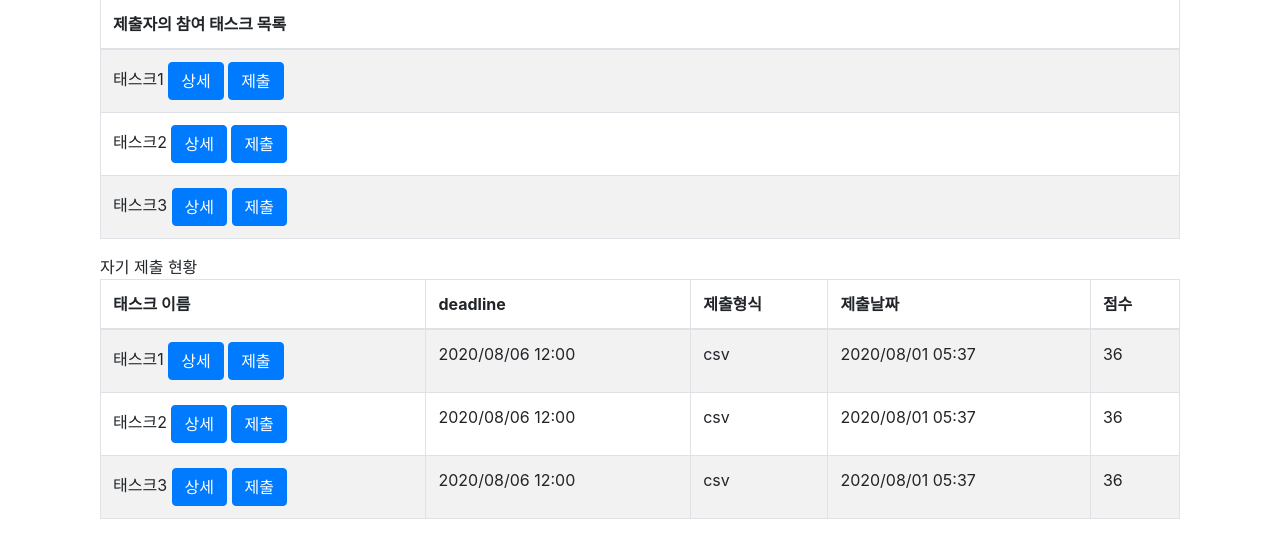
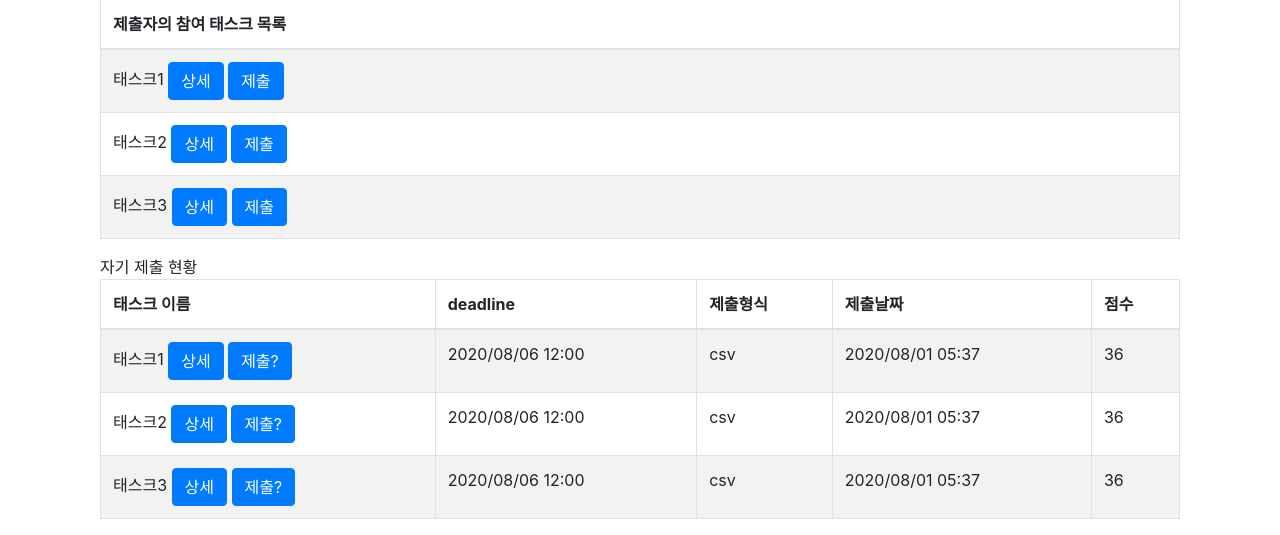
Before and after one commit to hllee1021/earglass, a Flask app: page /submitter/ in a window 1280 px wide. Shown: the part 337-872 px from the top of the page. Run offline with Flask 2, Linux system fonts and the light colour scheme; data that the repository does not hold is empty; parts of the project's set-up code (start-up, migrations or seed data) failed here and were passed over.

Commit message:
[refactor] update submitter templates and views

```diff
--- a/app.py
+++ b/app.py
@@ -23,15 +23,15 @@ def index():
     user = users_db.get_user_by_id(user_id)
     if user:
         # admin:
-        if user["Role"] == "관리자":
+        if user["FK_UserTypeName"] == "관리자":
             pass
 
         # submitter:
-        if user["Role"] == "제출자":
+        if user["FK_UserTypeName"] == "제출자":
             return redirect("/submitter")
 
         # estimator:
-        if user["Role"] == "평가자":
+        if user["FK_UserTypeName"] == "평가자":
             pass
     else:
         return render_template("index.html")
--- a/controllers/submitter.py
+++ b/controllers/submitter.py
@@ -17,8 +17,15 @@ def agreement():
 @controller.route("/agree", methods=["POST"])
 def submitter_home():
     agree = request.form.get("agree")
-    # agreement processing code
-    return redirect("submitter/agreement.html")
+    print(agree)
+    if agree == "agree":
+        # agreement processing code
+        flash("테스크 참여 신청되었습니다.")
+        return redirect("/")
+    else:
+        flash("개인정보 활용에 동의하셔야 테스크에 참여가 가능합니다.")
+        return redirect("/")
+
 
 
 @controller.route("/submit_page", methods=["GET"])
@@ -29,4 +36,5 @@ def submit_page():
 @controller.route("/submit_task", methods=["POST"])
 def submit_task():
     # new task processing code
-    return redirect("submitter/submitter_home")
+    flash("제출되었습니다.")
+    return redirect("/")
--- a/services/users.py
+++ b/services/users.py
@@ -6,14 +6,16 @@ cursor = connect.cursor()
 
 def get_user_by_id(id):
     # user 정보 받아오기
-    cursor.execute("SELECT Id, Password, Name, Gender, Address, Birth, PhoneNumber, FK_TypeName AS Role, UserScore FROM USER WHERE Id=%s", (id,))
+    cursor.execute("SELECT * FROM USER WHERE Id=%s", (id,))
     user = cursor.fetchone()
+    print(user)
     return user
 
 
 def verify_user(id, password):
     # 유저 로그인 확인
     user = get_user_by_id(id)
+    print(user)
     if not user:
         return False
     elif user["Password"] != password:
--- a/templates/auth/my.html
+++ b/templates/auth/my.html
@@ -15,13 +15,13 @@
         <p>address: {{ user['Address'] }}</p>
     </li>
     <li>
-        <p>birth: {{ user['Birth'] }}</p>
+        <p>birth: {{ user['BirthDate'] }}</p>
     </li>
     <li>
-        <p>phonenumber: {{ user['PhoneNumber'] }}</p>
+        <p>phonenumber: {{ user['PhoneNum'] }}</p>
     </li>
     <li>
-        <p>usertype: {{ user['Role'] }}</p>
+        <p>usertype: {{ user['FK_UserTypeName'] }}</p>
     </li>
     <a href="/users/my/edit">수정</a>
     <a href="">탈퇴</a>
--- a/templates/submitter/agreement.html
+++ b/templates/submitter/agreement.html
@@ -2,7 +2,7 @@
 {% block body %}
 </br>
 </br>
-<form method="POST" action="/users/agree">
+<form method="POST" action="/submitter/agree">
     <div class="container">
         <div class="card">
             <h5 class="card-header" style="background-color: white;"><b>참여신청</b></h5>
--- a/templates/submitter/submit_page.html
+++ b/templates/submitter/submit_page.html
@@ -1,5 +1,5 @@
 {% extends "./partials/layout.html" %} {% block body %}
-<form action="/users/submit_task" method="POST">
+<form action="/submitter/submit_task" method="POST">
     <div class="form-group">
         <h3>태스크 이름</h3>
         <input class="form-control" id="exampleInputEmail1" aria-describedby="emailHelp" value="<task name>" disabled>
--- a/templates/submitter/submitter_home.html
+++ b/templates/submitter/submitter_home.html
@@ -17,22 +17,22 @@
         <tbody>
             <tr>
                 <td>태스크1
-                    <a type="button" class="btn btn-primary" href='/users/task_detail'>상세</a>
-                    <a type="button" class="btn btn-primary" href='/users/agreement'>참여신청</a>
+                    <a type="button" class="btn btn-primary" href='/task/detail'>상세</a>
+                    <a type="button" class="btn btn-primary" href='/submitter/agreement'>참여신청</a>
                 </td>
 
             </tr>
             <tr>
                 <td>태스크2
-                    <a type="button" class="btn btn-primary" href='/users/task_detail'>상세</a>
-                    <a type="button" class="btn btn-primary" href='/users/agreement'>참여신청</a>
+                    <a type="button" class="btn btn-primary" href='/task/detail'>상세</a>
+                    <a type="button" class="btn btn-primary" href='/submitter/agreement'>참여신청</a>
                 </td>
 
             </tr>
             <tr>
                 <td>태스크3
-                    <a type="button" class="btn btn-primary" href='/users/task_detail'>상세</a>
-                    <a type="button" class="btn btn-primary" href='/users/agreement'>참여신청</a>
+                    <a type="button" class="btn btn-primary" href='/task/detail'>상세</a>
+                    <a type="button" class="btn btn-primary" href='/submitter/agreement'>참여신청</a>
                 </td>
             </tr>
         </tbody>
@@ -49,22 +49,22 @@
         <tbody>
             <tr>
                 <td>태스크1
-                    <a type="button" class="btn btn-primary" href='/users/task_detail'>상세</a>
-                    <a type="button" class="btn btn-primary" href='/users/submit_page'>제출</a>
+                    <a type="button" class="btn btn-primary" href='/task/detail'>상세</a>
+                    <a type="button" class="btn btn-primary" href='/submitter/submit_page'>제출</a>
                 </td>
 
             </tr>
             <tr>
                 <td>태스크2
-                    <a type="button" class="btn btn-primary" href='/users/task_detail'>상세</a>
-                    <a type="button" class="btn btn-primary" href='/users/submit_page'>제출</a>
+                    <a type="button" class="btn btn-primary" href='/task/detail'>상세</a>
+                    <a type="button" class="btn btn-primary" href='/submitter/submit_page'>제출</a>
                 </td>
 
             </tr>
             <tr>
                 <td>태스크3
-                    <a type="button" class="btn btn-primary" href='/users/task_detail'>상세</a>
-                    <a type="button" class="btn btn-primary" href='/users/submit_page'>제출</a>
+                    <a type="button" class="btn btn-primary" href='/task/detail'>상세</a>
+                    <a type="button" class="btn btn-primary" href='/submitter/submit_page'>제출</a>
                 </td>
             </tr>
         </tbody>
@@ -86,8 +86,8 @@
         <tbody>
             <tr>
                 <td>태스크1
-                    <a type="button" class="btn btn-primary" href='/users/agreement'>상세</a>
-                    <a type="button" class="btn btn-primary" href='/users/task_detail'>제출</a>
+                    <a type="button" class="btn btn-primary" href='/task/detail'>상세</a>
+                    <a type="button" class="btn btn-primary" href='/task/detail'>제출?</a>
                 </td>
                 <td>
                     2020/08/06 12:00
@@ -104,8 +104,8 @@
             </tr>
             <tr>
                 <td>태스크2
-                    <a type="button" class="btn btn-primary" href='/users/agreement'>상세</a>
-                    <a type="button" class="btn btn-primary" href='/users/task_detail'>제출</a>
+                    <a type="button" class="btn btn-primary" href='/task/detail'>상세</a>
+                    <a type="button" class="btn btn-primary" href='/task/detail'>제출?</a>
                 </td>
                 <td>
                     2020/08/06 12:00
@@ -122,8 +122,8 @@
             </tr>
             <tr>
                 <td>태스크3
-                    <a type="button" class="btn btn-primary" href='/users/agreement'>상세</a>
-                    <a type="button" class="btn btn-primary" href='/users/task_detail'>제출</a>
+                    <a type="button" class="btn btn-primary" href='/task/detail'>상세</a>
+                    <a type="button" class="btn btn-primary" href='/task/detail'>제출?</a>
                 </td>
                 <td>
                     2020/08/06 12:00
```
Also changed, not shown: services/admin.py (+2 -11 lines), services/task.py (+48 -23 lines), services/estimator.py (added), services/submitter.py (added).
